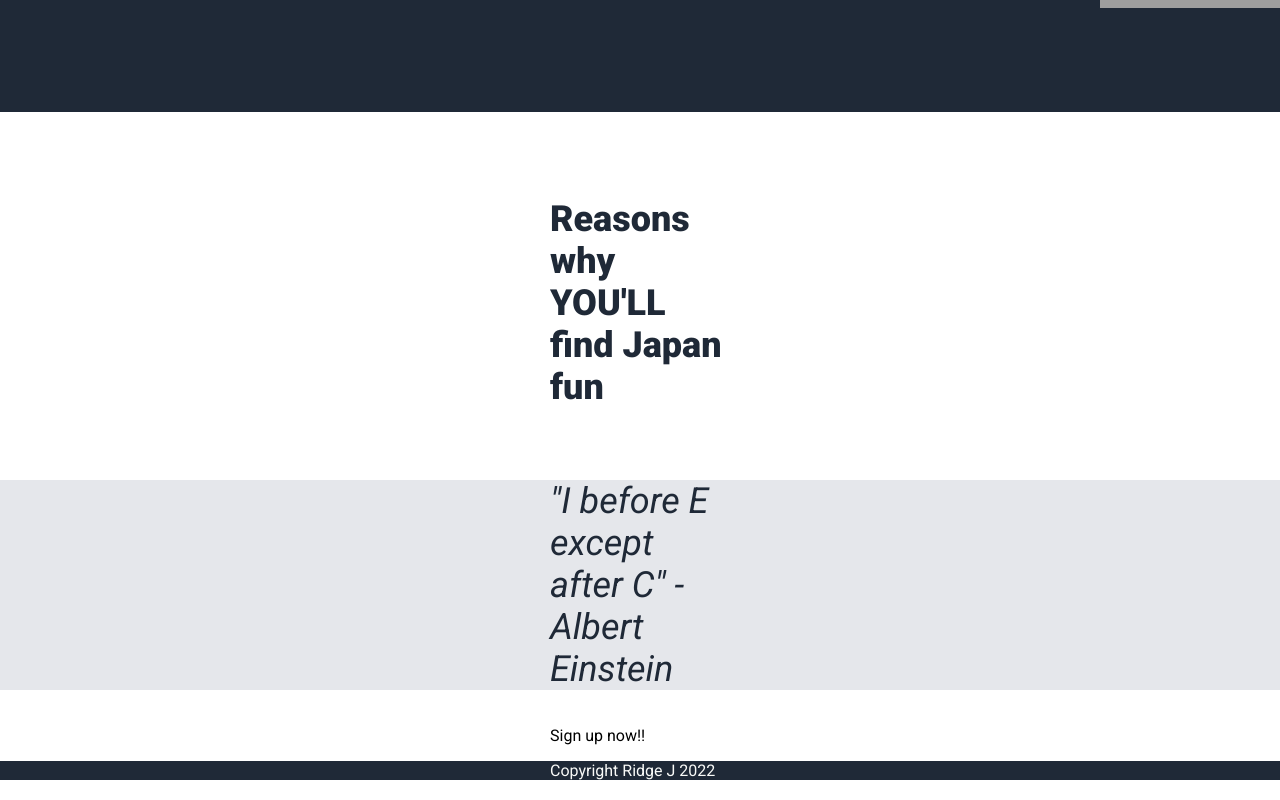
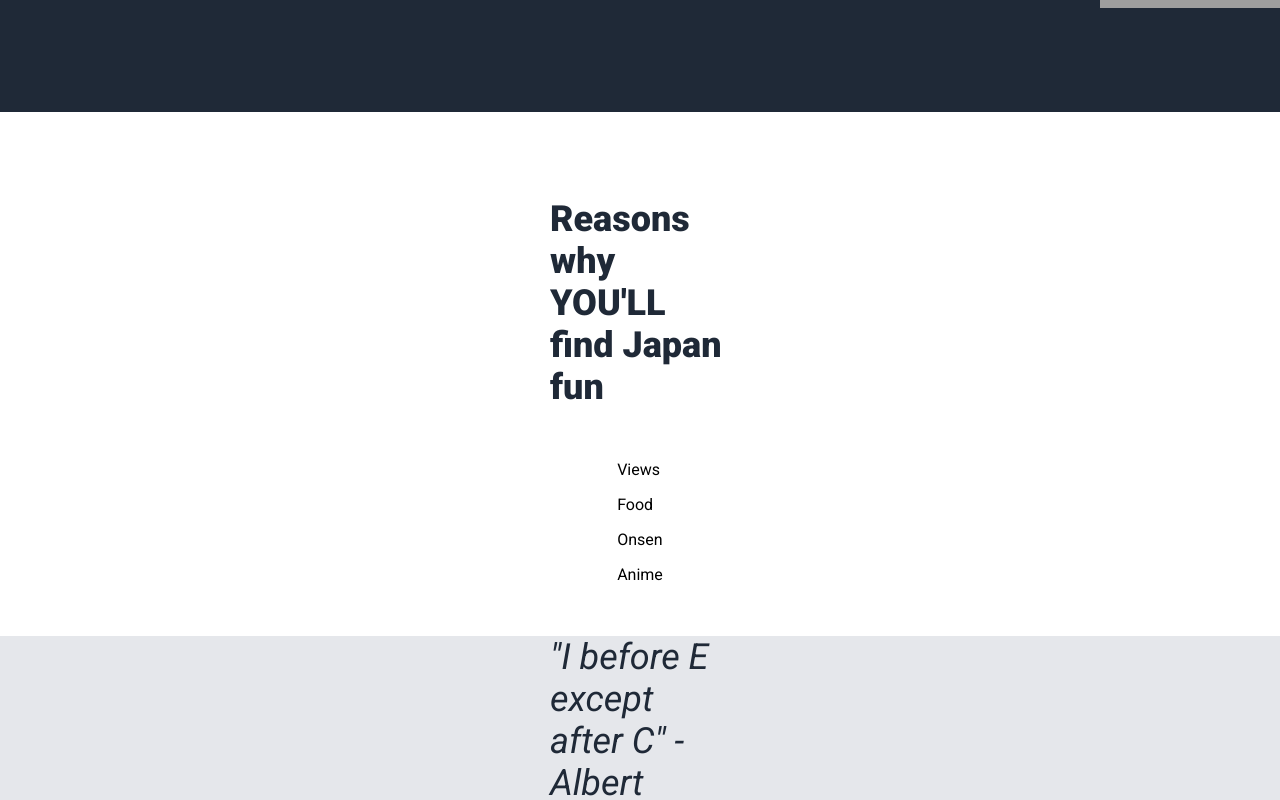
Before and after one commit to ridgely/landing_page, a plain HTML site: page index.html in a window 1280 px wide. Shown: the part 733-1533 px from the top of the page. Drawn offline with Linux system fonts and the light colour scheme; grey boxes are pictures that could not be loaded.

Commit message:
Add subtext to info section

```diff
--- a/index.html
+++ b/index.html
@@ -31,6 +31,12 @@
             <div class="information-header">
                 <h3>Reasons why YOU'LL find Japan fun</h3>
             </div>
+            <div class="information-img-subtext">
+                <p>Views</p>
+                <p>Food</p>
+                <p>Onsen</p>
+                <p>Anime</p>
+            </div>
         </div>
         <div class="quote-container">
             <p>"I before E except after C" - Albert Einstein</p>
--- a/style.css
+++ b/style.css
@@ -79,7 +79,8 @@ button:active {
 
 .information-container {
     display: flex;
-    justify-content: center;
+    flex-direction: column;
+    align-items: center;
     margin-top: 50px;
 }
 
```
